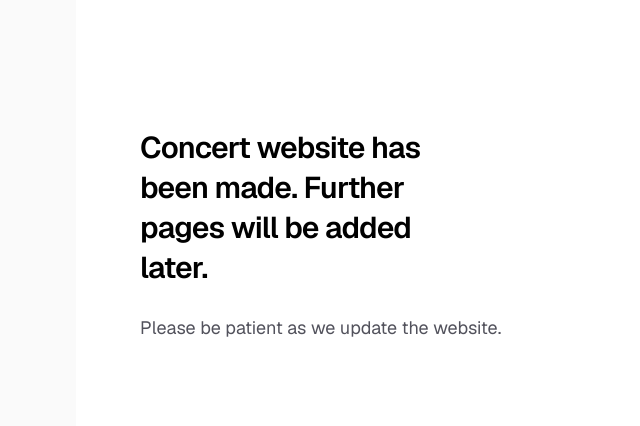
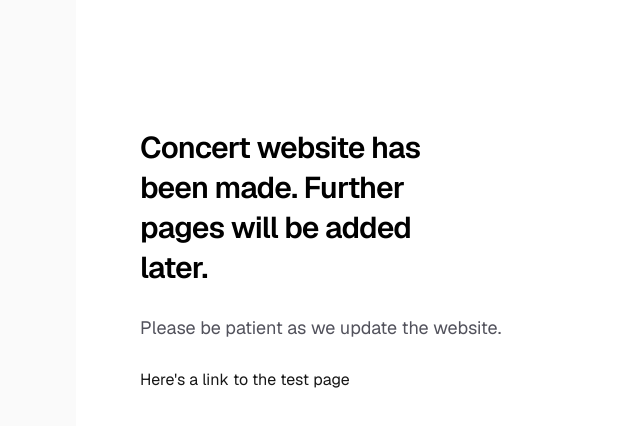
Before and after one commit to MickNate/concert_project, a Next.js app: page / in a window 1280 px wide. Shown: the top 426 px of the page, without its empty margins (180-820 px from the left). Built offline with nearby package versions, Linux system fonts and the light colour scheme.

Commit message:
testing the test page

```diff
--- a/app/page.tsx
+++ b/app/page.tsx
@@ -12,6 +12,7 @@ export default function Home() {
           <p className="max-w-md text-lg leading-8 text-zinc-600 dark:text-zinc-400">
             Please be patient as we update the website.
           </p>
+          <a href="/testpage">Here's a link to the test page</a>
         </div>
       </main>
     </div>
```
